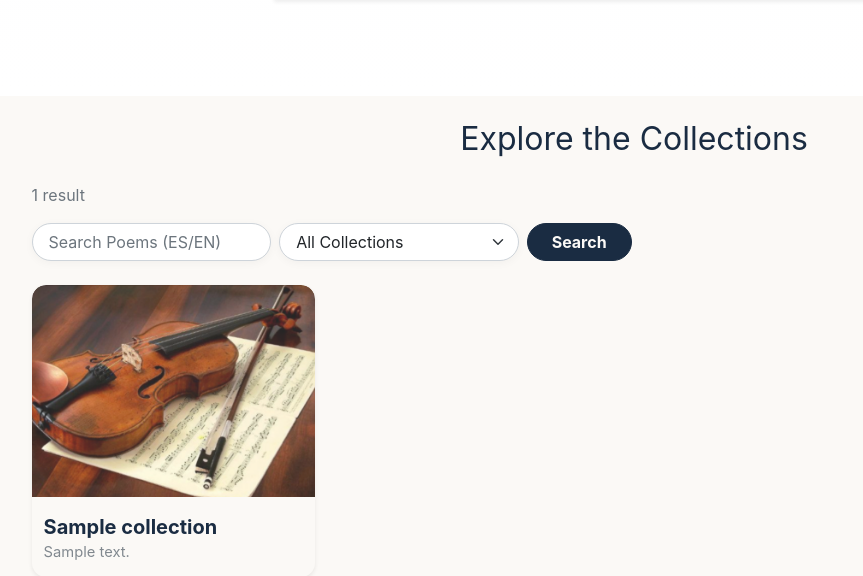
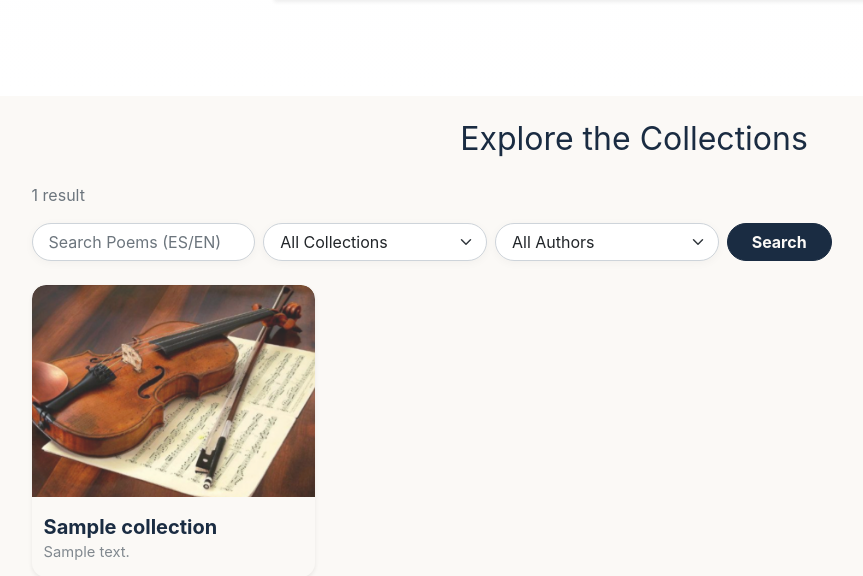
Before and after one commit to cynthiapinedoh79/p4_eterpoetic, a Django app: page / in a window 1280 px wide. Shown: the part 1361-1937 px from the top of the page, without its empty margins (6-869 px from the left). Run offline with Django 4.2, Linux system fonts and the light colour scheme; tables that the repository leaves empty hold one stand-in row (values such as "Sample post").

Commit message:
Feat: Add author filter to poetry search

```diff
--- a/eterpoetic/settings.py
+++ b/eterpoetic/settings.py
@@ -41,7 +41,7 @@ import os
 SECRET_KEY = os.environ.get('SECRET_KEY')
 
 # SECURITY WARNING: don't run with debug turned on in production!
-DEBUG = True
+DEBUG = False
 # DEBUG = os.environ.get("DEBUG", "False") == "True"
 
 # ALLOWED_HOSTS for production (when DEBUG is False)
--- a/poetry/templates/poetry/_poem_list_section.html
+++ b/poetry/templates/poetry/_poem_list_section.html
@@ -28,9 +28,23 @@
       {% endfor %}
     </select>
 
+    {# --- NEW: Author Filter Dropdown --- #}
+    <select class="form-select search-input" name="author" aria-label="Filter by author" style="min-width: 200px;">
+      <option value="" {% if not current_author_slug %}selected{% endif %}>
+        All Authors
+      </option>
+
+      {% for author in all_authors %}
+        <option value="{{ author.slug }}" {% if author.slug == current_author_slug %}selected{% endif %}>
+          {{ author.name }}
+        </option>
+      {% endfor %}
+    </select>
+    {# --- End of New Dropdown --- #}
+
     <div class="d-flex gap-2 mt-2 mt-md-0">
       <button class="btn btn-secondary px-4">Search</button>
-      {% if q or current_collection_slug %}
+      {% if q or current_collection_slug or current_author_slug %}{# <-- MODIFIED: Added author check #}
         <a class="btn btn-outline-secondary" href="{% url 'poetry:poetry_home' %}">Clear</a>
       {% endif %}
     </div>
@@ -58,6 +72,7 @@
               <div class="card-body">
                 <h5 class="card-title mb-1">{{ collection.name_en|default:collection.name_es }}</h5>
                 <p class="card-text text-muted small">
+                  {# --- THIS IS THE CORRECTED LINE --- #}
                   {{ collection.description_en|default:collection.description_es|striptags|truncatechars:100 }}
                 </p>
               </div>
@@ -145,7 +160,8 @@
     <ul class="pagination justify-content-center">
       {% if page_obj.has_previous %}
         <li class="page-item">
-          <a class="page-link" href="?q={{ q }}&collection={{ current_collection_slug }}&page={{ page_obj.previous_page_number }}">Previous</a>
+          {# --- MODIFIED: Added author --- #}
+          <a class="page-link" href="?q={{ q }}&collection={{ current_collection_slug }}&author={{ current_author_slug }}&page={{ page_obj.previous_page_number }}">Previous</a>
         </li>
       {% else %}<li class="page-item disabled"><span class="page-link">Previous</span></li>{% endif %}
 
@@ -153,7 +169,8 @@
 
       {% if page_obj.has_next %}
         <li class="page-item">
-          <a class="page-link" href="?q={{ q }}&collection={{ current_collection_slug }}&page={{ page_obj.next_page_number }}">Next</a>
+          {# --- MODIFIED: Added author --- #}
+          <a class="page-link" href="?q={{ q }}&collection={{ current_collection_slug }}&author={{ current_author_slug }}&page={{ page_obj.next_page_number }}">Next</a>
         </li>
       {% else %}<li class="page-item disabled"><span class="page-link">Next</span></li>{% endif %}
     </ul>
--- a/poetry/views.py
+++ b/poetry/views.py
@@ -2,63 +2,83 @@ from django.shortcuts import render, get_object_or_404
 from django.core.paginator import Paginator
 from django.db.models import Q
 from django.templatetags.static import static
-from .models import Poem, Collection  # <-- Correct: import from models.py
+from .models import Poem, Collection, Author  # <-- IMPORTANT: Import Author
 
 #
 # DO NOT define models here
 #
 
 def _build_poem_list_context(request):
+    """
+    Builds the context for the poem/collection list pages.
+    This is refactored to allow stacking filters.
+    """
     q = (request.GET.get("q") or "").strip()
     page_number = request.GET.get("page")
     collection_slug = request.GET.get("collection")
+    author_slug = request.GET.get("author")  # <-- NEW: Get author slug
 
-    # Get all collections for the dropdown
+    # Get all collections and authors for dropdowns
     all_collections = Collection.objects.all().order_by('name_en')
+    all_authors = Author.objects.all().order_by('name')  # <-- NEW: Get all authors
 
     current_collection = None
-    page_mode = 'collections' # Default mode: show Collection "albums"
-    qs = Collection.objects.all().order_by('name_en') # Default query: get Collections
-    total = qs.count()
+    current_author = None  # <-- NEW: Track current author
 
+    # --- Refactored Filter Logic ---
+
+    # By default, we are in 'poems' mode and show all poems
+    page_mode = 'poems'
+    qs = Poem.objects.all().order_by('-is_featured', '-created')
+
+    # 1. Apply search query if it exists
     if q:
-        # If there's a search, always switch to poem mode
-        page_mode = 'poems'
-        qs = Poem.objects.filter(
+        qs = qs.filter(
             Q(title_es__icontains=q) | Q(title_en__icontains=q) |
-            Q(body_es__icontains=q)  | Q(body_en__icontains=q)
-        ).order_by('-is_featured', '-created')
-        total = qs.count()
+            Q(body_es__icontains=q)  | Q(body_en__icontains=q) |
+            Q(author__name__icontains=q)  # <-- BONUS: Also search author names
+        )
 
-    elif collection_slug and collection_slug == 'all-poems':
-        # If "All Poems" is selected, switch to poem mode
-        page_mode = 'poems'
-        qs = Poem.objects.all().order_by('-is_featured', '-created')
-        total = qs.count()
-
-    elif collection_slug:
-        # If a *specific* collection is selected, switch to poem mode
-        page_mode = 'poems'
+    # 2. Apply collection filter if it exists
+    if collection_slug and collection_slug != 'all-poems':
         try:
             current_collection = Collection.objects.get(slug=collection_slug)
-            qs = Poem.objects.filter(collection=current_collection).order_by('-is_featured', '-created')
-            total = qs.count()
+            qs = qs.filter(collection=current_collection)
         except Collection.DoesNotExist:
-            qs = Poem.objects.none() # No poems
-            total = 0
+            qs = Poem.objects.none()  # No poems
+
+    # 3. Apply author filter if it exists
+    if author_slug:
+        try:
+            current_author = Author.objects.get(slug=author_slug)
+            qs = qs.filter(author=current_author)
+        except Author.DoesNotExist:
+            qs = Poem.objects.none()  # No poems
+
+    # 4. Check if we should switch to 'collections' mode
+    # This ONLY happens if no filters are applied at all.
+    if not q and not collection_slug and not author_slug:
+        page_mode = 'collections'
+        qs = Collection.objects.all().order_by('name_en')
+
+    # --- End of Refactored Logic ---
 
     # Now, paginate whatever qs is (either Collections or Poems)
+    total = qs.count()
     paginator = Paginator(qs, 12)
     page_obj = paginator.get_page(page_number)
 
     return {
         "page_obj": page_obj,
-        "page_mode": page_mode, # <-- 'collections' or 'poems'
+        "page_mode": page_mode,
         "q": q,
         "total": total,
         "all_collections": all_collections,
+        "all_authors": all_authors,  # <-- NEW: Pass authors to template
         "current_collection_slug": collection_slug,
         "current_collection": current_collection,
+        "current_author_slug": author_slug,  # <-- NEW: Pass author slug
+        "current_author": current_author,  # <-- NEW: Pass author object
     }
 
 def poem_detail(request, slug):
--- a/static/css/style.css
+++ b/static/css/style.css
@@ -863,7 +863,7 @@ pre {
 }
 
 .poetry-list .search-form {
-  max-width: 600px;
+  max-width: 800px; /* We just added this for desktop */
   margin-left: 0;
   margin-right: auto;
 }
@@ -1078,3 +1078,25 @@ pre {
 .collection-album-card:hover .card-title {
   color: var(--color-primary-brand);
 }
+
+/* ================================================
+   FIX: POETRY SEARCH FORM ON MOBILE
+=================================================== */
+
+/*
+  This targets screens *smaller* than the 'md' breakpoint (768px),
+  which is when your form switches to its vertical layout.
+*/
+@media (max-width: 767.98px) {
+  .poetry-list .search-form {
+    /*
+      This stops the form from stretching to 100% and
+      gives it a more reasonable width.
+    */
+    max-width: 400px;
+
+    /* This centers the form block */
+    margin-left: auto;
+    margin-right: auto;
+  }
+}
```
